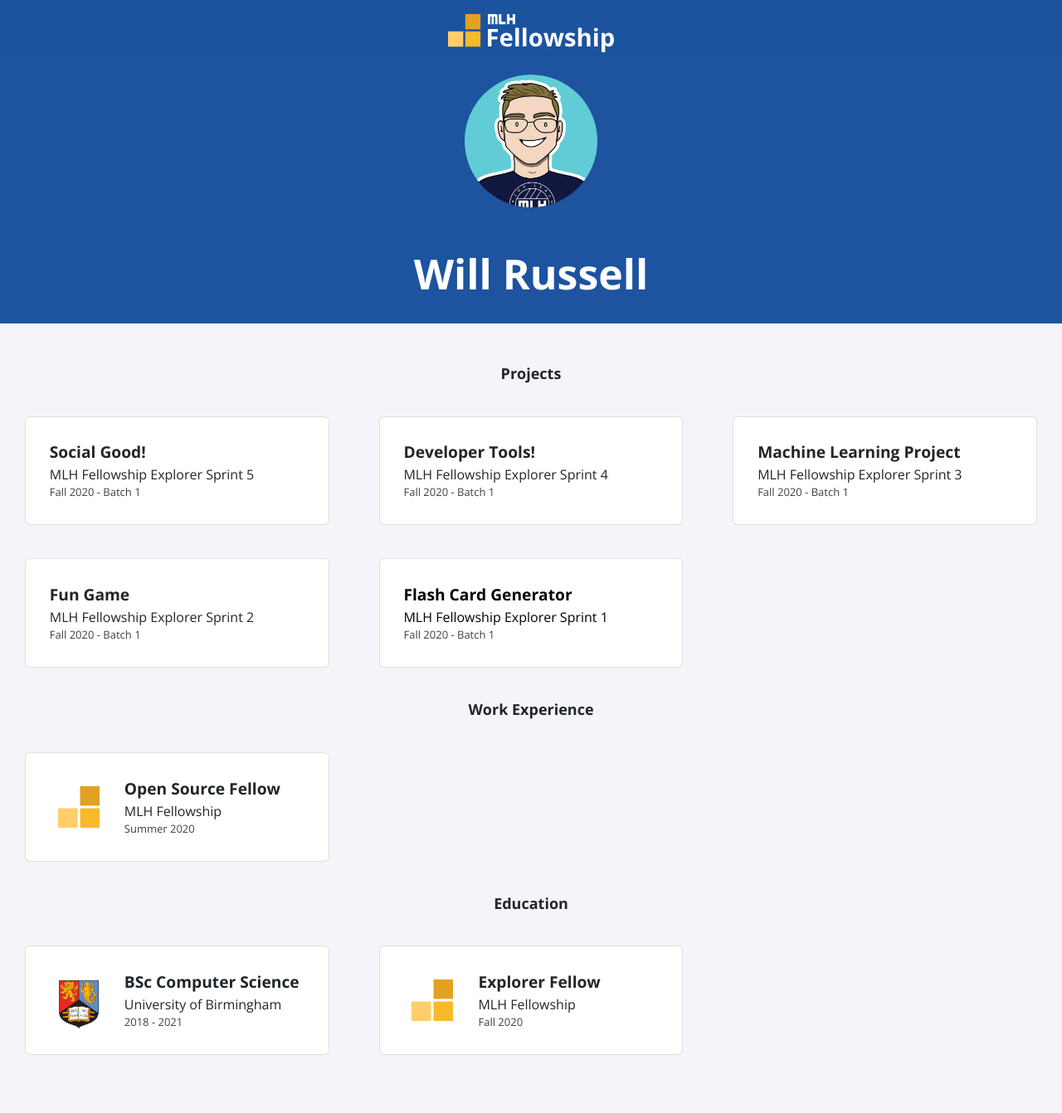
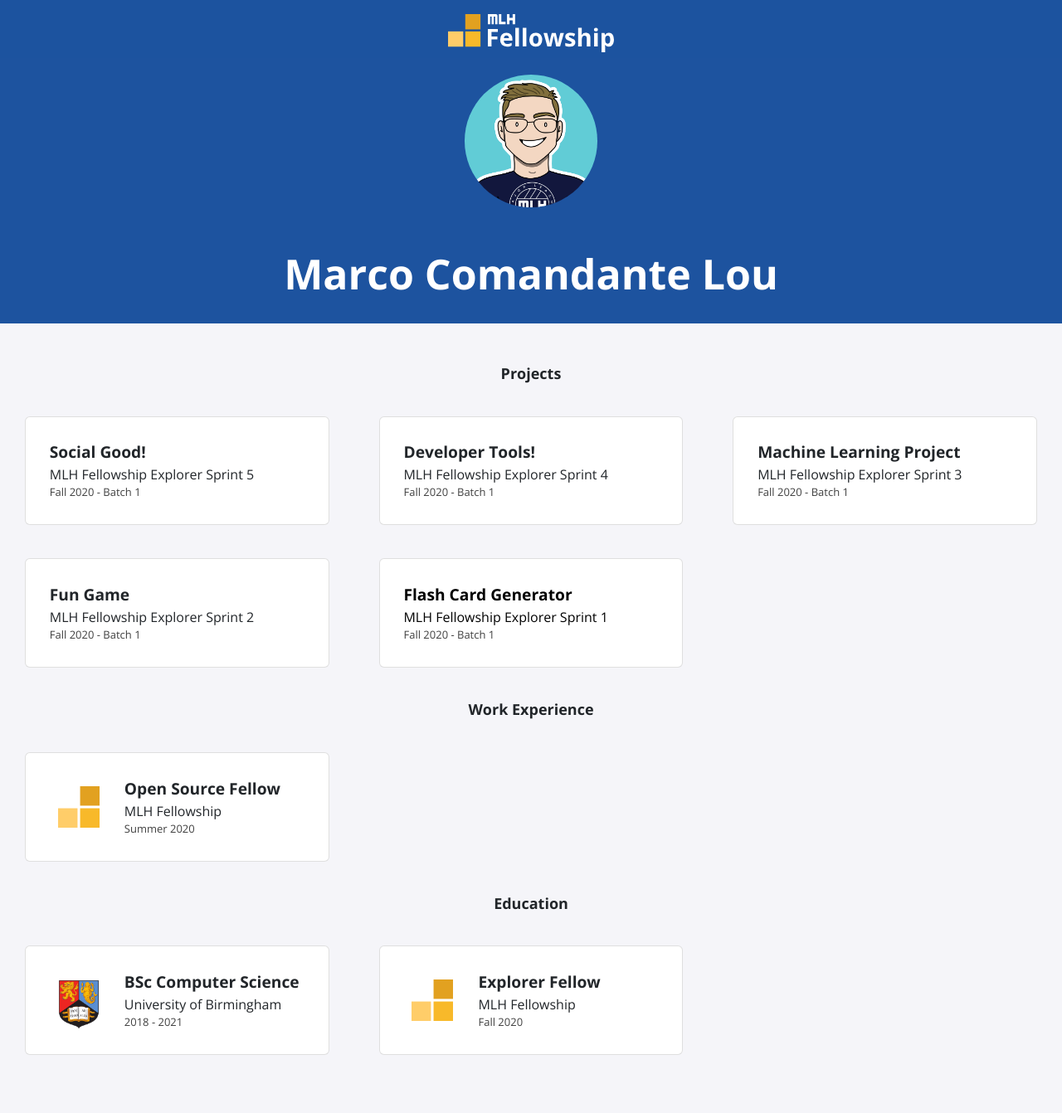
Before and after one commit to marco663/marco663.github.io, a Jekyll site: the page built from index.html, in a window 1280 px wide. Shown: the whole page at 83% size. Built offline with Jekyll 4.4.1, drawn with Linux system fonts in a browser that asks for light colours; nearby versions of some CDN libraries.

Commit message:
Update _config.yml

```diff
--- a/_config.yml
+++ b/_config.yml
@@ -1,13 +1,13 @@
-title: "Will Russell"
-email: fellowship@mlh.io
+title: "Marco Comandante Lou"
+email: comandma@umich.edu
 description: >- # this means to ignore newlines until "baseurl:"
   Write an awesome description for your new site here. You can edit this
   line in _config.yml. It will appear in your document head meta (for
   Google search results) and in your feed.xml site description.
 baseurl: "/"
-url: "/portfolio-template"
-twitter_username: mlhacks
-github_username:  mlh-fellowship
+url: "https://marco663.github.io/"
+twitter_username: none
+github_username:  marco663
 
 sass:
   sass_dir: _sass
```
